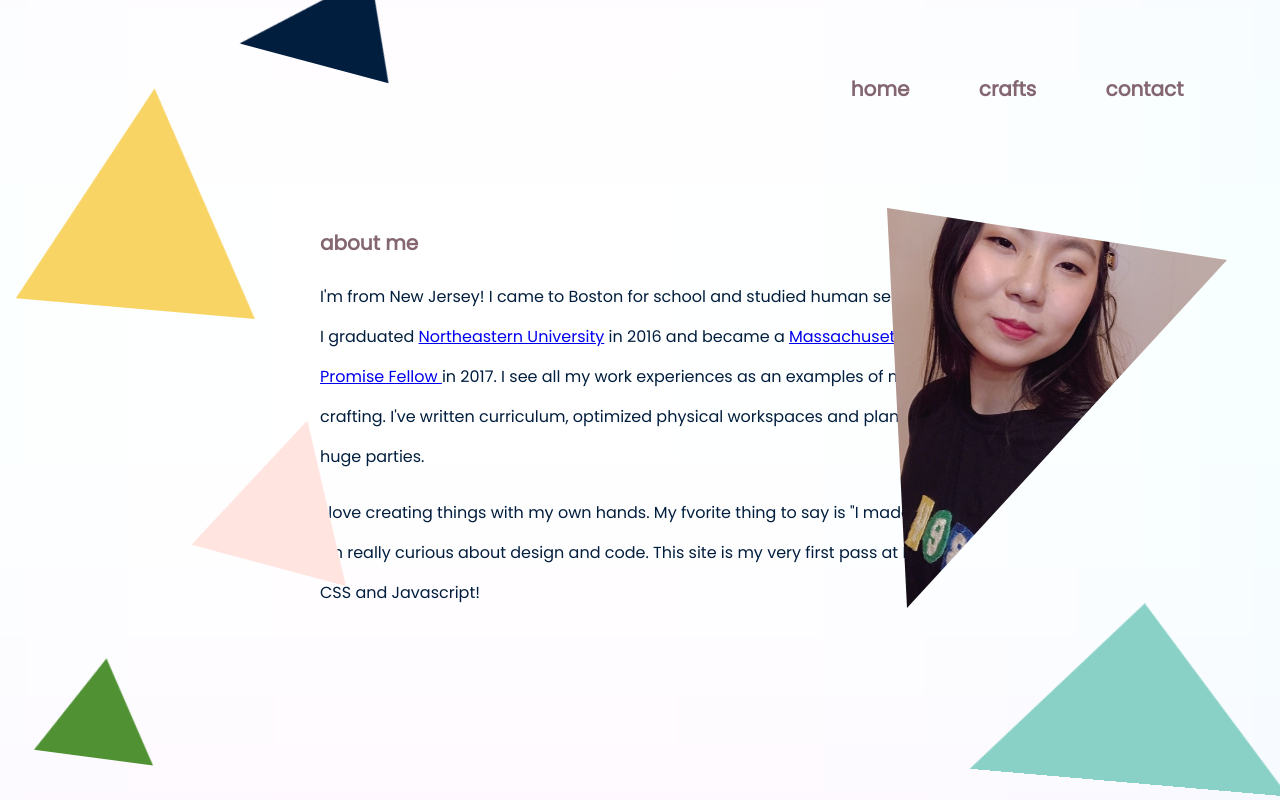
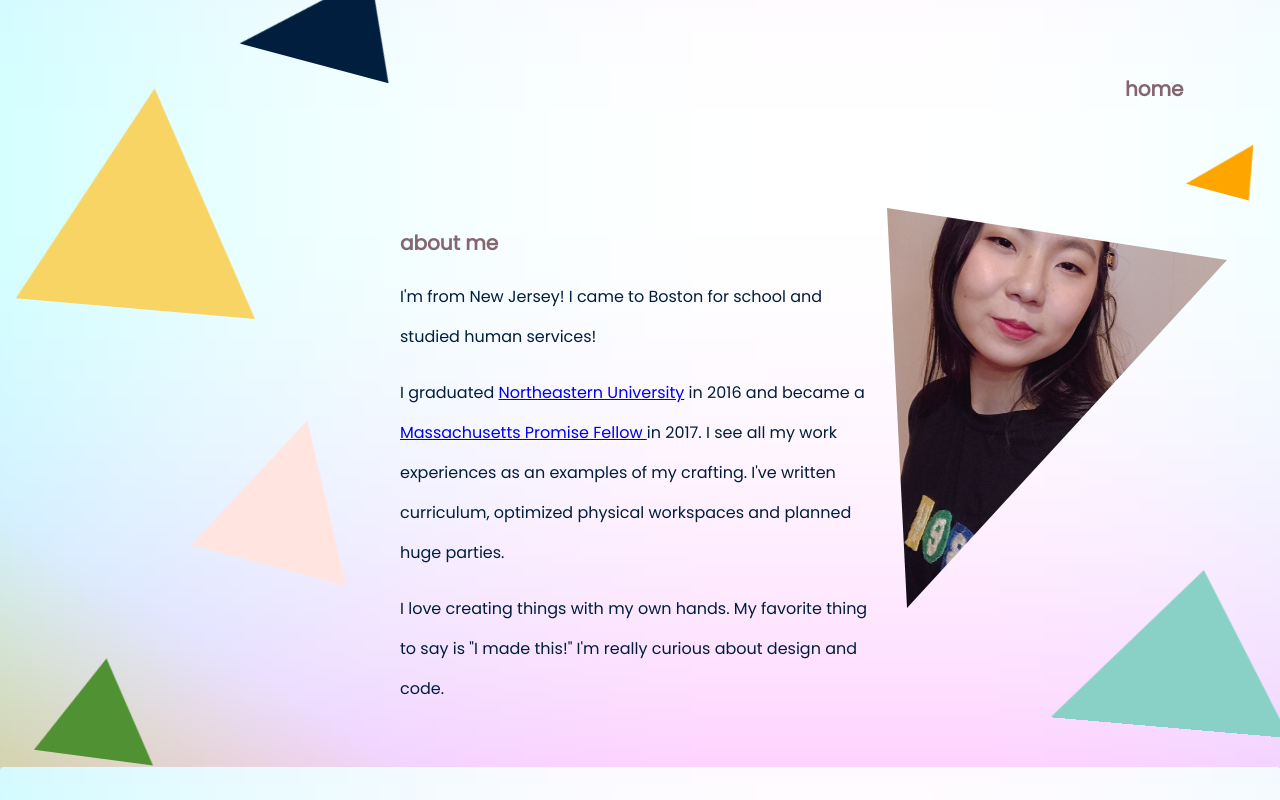
Before and after one commit to suzkiee/Portfolio-site, a website: page about.html in a window 1280 px wide. Shown: the top 800 px of the page. Drawn offline with Linux system fonts and the light colour scheme.

Commit message:
Updates background and adjust some triangles on home and about

```diff
--- a/about.html
+++ b/about.html
@@ -14,8 +14,9 @@
         <nav class="main-nav">
             <ul class="main-nav_items">
                 <li class="main-nav_item"><a href="index.html">home</a></li>
-                <li class="main-nav_item"><a href="crafts.html">crafts</a></li>
-                <li class="main-nav_item"><a href="contact.html">contact</a></li>
+                <!-- update these links when the page is ready! -->
+                <!-- <li class="main-nav_item"><a href="crafts.html">crafts</a></li>
+                <li class="main-nav_item"><a href="contact.html">contact</a></li> -->
             </ul>
         </nav>
     </header>
@@ -34,9 +35,7 @@
 
     <div class="triangle-right__container">
         <div class="triangles-sp2" id="triangle4"></div>
-
-        <!-- <div id="pro-pic"> </div> -->
-        <div class="triangles-sp3" id="photo-triangle"></div>
+        <div class="triangles-sp3" id="triangle5"></div>
         <div class="triangles-sp1" id="triangle6"></div>
     </div>
 
@@ -47,14 +46,18 @@
             <h2 class="about-me__header"><a id="about">about me</h2>
 
             <p>
-                I'm from New Jersey! I came to Boston for school and studied human services! </br> I graduated <a href="https://slogatnu.com/2017/05/10/congratulations-2016-2017-community-service-leadership-award-recipients/">Northeastern University</a> in 2016
+                I'm from New Jersey! I came to Boston for school and studied human services!
+            </p>
+
+            <p>
+                I graduated <a href="https://slogatnu.com/2017/05/10/congratulations-2016-2017-community-service-leadership-award-recipients/">Northeastern University</a> in 2016
                 and became a <a href="https://spark.adobe.com/page/3NDdniijyPY7C/"> Massachusetts Promise Fellow </a> in 2017. I see all my work experiences as an examples of my crafting. I've written curriculum, optimized physical workspaces and
                 planned huge parties.
             </p>
 
             <p>
-                I love creating things with my own hands. My fvorite thing to say is "I made this!"
-                I'm really curious about design and code. This site is my very first pass at HTML, CSS and Javascript!
+                I love creating things with my own hands. My favorite thing to say is "I made this!"
+                I'm really curious about design and code.
             </p>
         </div>
 
--- a/css/about-triangle.css
+++ b/css/about-triangle.css
@@ -98,27 +98,27 @@
   clip-path: polygon(93% 0, 7% 0, 49% 83%);
 }
 
-/* #photo-triangle{
+#triangle5{
     position: absolute;
-    top: 232px;
-    right: 300px;
+    top: -70px;
+    right: 15px;
     width: 0;
     height: 0;
     border-style: solid;
-    border-width: 0 60px 116.5px 60px;
+    border-width: 0 10px 55px 55px;
     border-color: transparent transparent #FFA500 transparent;
     transform: rotate(42deg);
-    clip-path: polygon(50% 0%, 0% 100%, 100% 100%);
-} */
+    z-index: -1;
+}
 
 #triangle6{
     position: absolute;
     right: -25px;
-    bottom: -575px;
+    bottom: -520px;
     width: 0;
     height: 0;
     border-style: solid;
-    border-width: 0 160px 180px 160px;
+    border-width: 0 100px 160px 140px;
     border-color: transparent transparent #89D1C6 transparent;
     transform: rotate(-41deg);
 }
--- a/css/about.css
+++ b/css/about.css
@@ -1,5 +1,7 @@
 body {
-  background-image: url(../images/pink-blue-gradient.png);
+  background-image: url(../images/blue-pink.png);
+  background-position: center;
+  background-size: 100%;
 }
 
 .about-me{
@@ -10,6 +12,8 @@ body {
 
 .about-me__container{
     grid-column-start: 2;
+    width: 80%;
+    padding: 0 100px;
 }
 
 .about-me__header{
@@ -19,5 +23,6 @@ body {
 
 p {
     line-height: 2.5;
-    width: 40rem;
+    width: 30rem;
+    padding:
 }
--- a/css/shared.css
+++ b/css/shared.css
@@ -22,7 +22,7 @@ h2{
 
 .main-nav{
     text-align: right;
-    margin-right: 7%;
+    margin: 0 7% 1% 0;
 }
 
 ul{
--- a/css/triangle.css
+++ b/css/triangle.css
@@ -96,11 +96,11 @@
 #triangle6{
     position: absolute;
     right: -25px;
-    bottom: -575px;
+    bottom: -520px;
     width: 0;
     height: 0;
     border-style: solid;
-    border-width: 0 160px 180px 160px;
+    border-width: 0 100px 160px 140px;
     border-color: transparent transparent #89D1C6 transparent;
     transform: rotate(-41deg);
 }
```
Also changed, not shown: index.html (+3 -2 lines), images/blue-pink.png (added), images/pink-purple-gradient.png (renamed from images/pink-blue-gradient.png).
